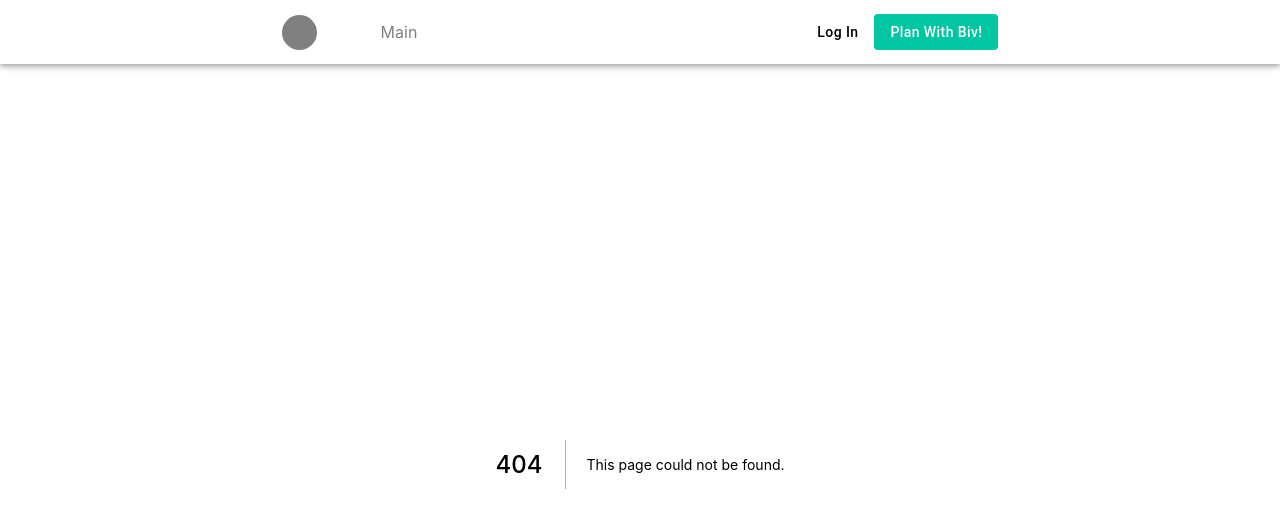
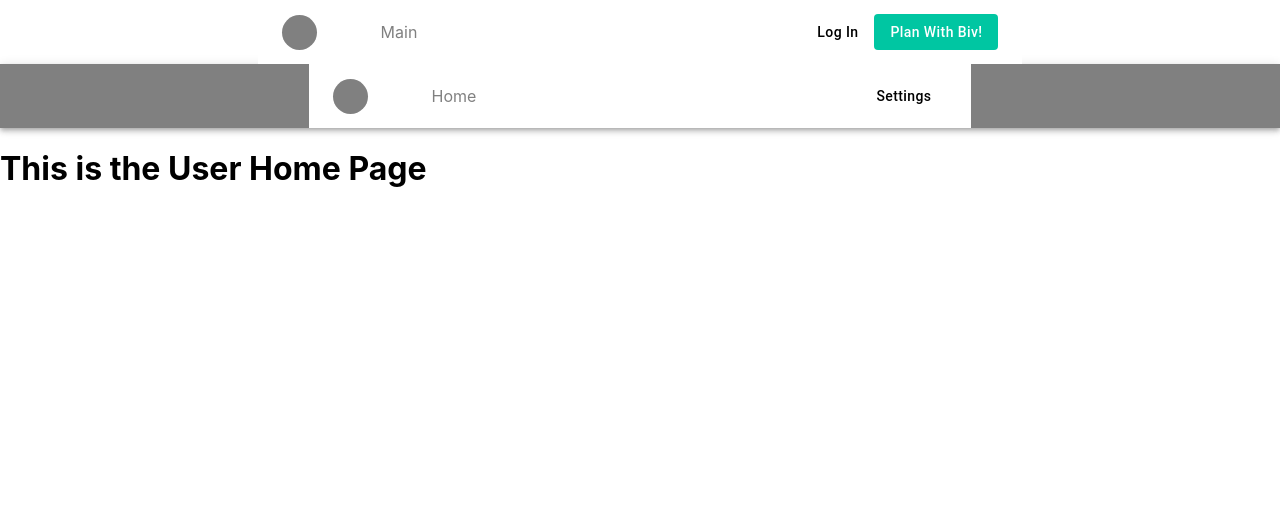
Before and after one commit to AlonsoVS/Biv-web-frontend, a Next.js app: page /home in a window 1280 px wide. Before the commit this address had no page. Shown: the top 512 px of the page. Built offline with nearby package versions, Linux system fonts and the light colour scheme.

Commit message:
Add link to user home page

```diff
--- /dev/null
+++ b/components/UserNavbar.js
@@ -0,0 +1,38 @@
+import { AppBar, Button, IconButton, MenuItem, Toolbar } from '@material-ui/core'
+import { useRouter } from 'next/router'
+import useStyles from '../styles/NavbarStyles'
+import Link from 'next/link'
+
+export default function UserNavbar() {
+    const classes = useStyles();
+    return(
+        <AppBar position="static" style={ { background: 'grey' } }>
+            <Toolbar className={classes.toolbar}>
+                <IconButton
+                    edge="start"
+                    className={classes.logoButton}
+                    color="inherit" aria-label="logo"
+                >
+                    <MenuItem />
+                </IconButton>
+                <div className={classes.selectContainer}>
+                    <Link
+                        className={classes.selectNavButton}
+                        href='/home'>
+                        Home
+                    </Link>
+                </div>
+                <div className={classes.logContainer}>
+                    <Link href='/settigns'>
+                        <Button
+                            className={classes.loginButton}
+                            color="inherit"
+                        >
+                            Settings
+                        </Button>
+                    </Link>
+                </div>
+            </Toolbar>
+        </AppBar>
+    );
+}
--- a/pages/_app.js
+++ b/pages/_app.js
@@ -1,9 +1,12 @@
+import { useState } from 'react'
 import Navbar from '../components/Navbar'
 import '../styles/globals.css'
 
 function MyApp({ Component, pageProps }) {
+  const [navbarActivated, activateNavbar] = useState(true);
+  pageProps = {...pageProps, activateNavbar};
   return <>
-            <Navbar/>
+            {navbarActivated && <Navbar/>}
             <Component {...pageProps} />
           </>
 }
--- /dev/null
+++ b/pages/home.js
@@ -0,0 +1,8 @@
+import UserNavbar from '../components/UserNavbar'
+
+export default function Home() {
+    return <>
+            <UserNavbar/>
+            <h1>This is the User Home Page</h1>
+            </>
+}
--- a/pages/index.js
+++ b/pages/index.js
@@ -1,6 +1,5 @@
 import Head from 'next/head'
 import styles from '../styles/Home.module.css'
-import Navbar from '../components/Navbar'
 import Main from './main'
 
 export default function Home() {
@@ -10,7 +9,6 @@ export default function Home() {
         <title>Biv</title>
         <link rel="icon" href="/favicon.ico" />
       </Head>
-
       <Main/>
       <footer className={styles.footer}></footer>
     </div>
```
Also changed, not shown: pages/login.js (+9 -1 lines).
